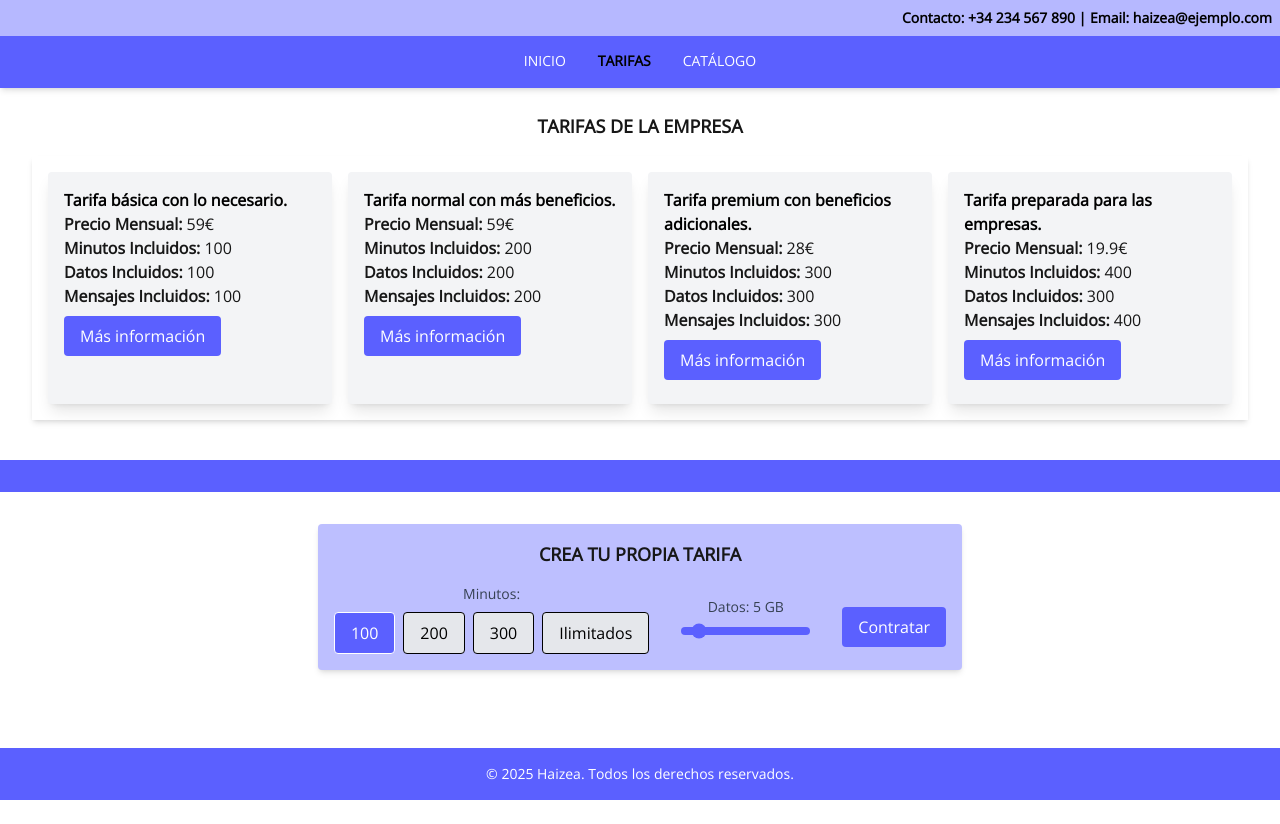
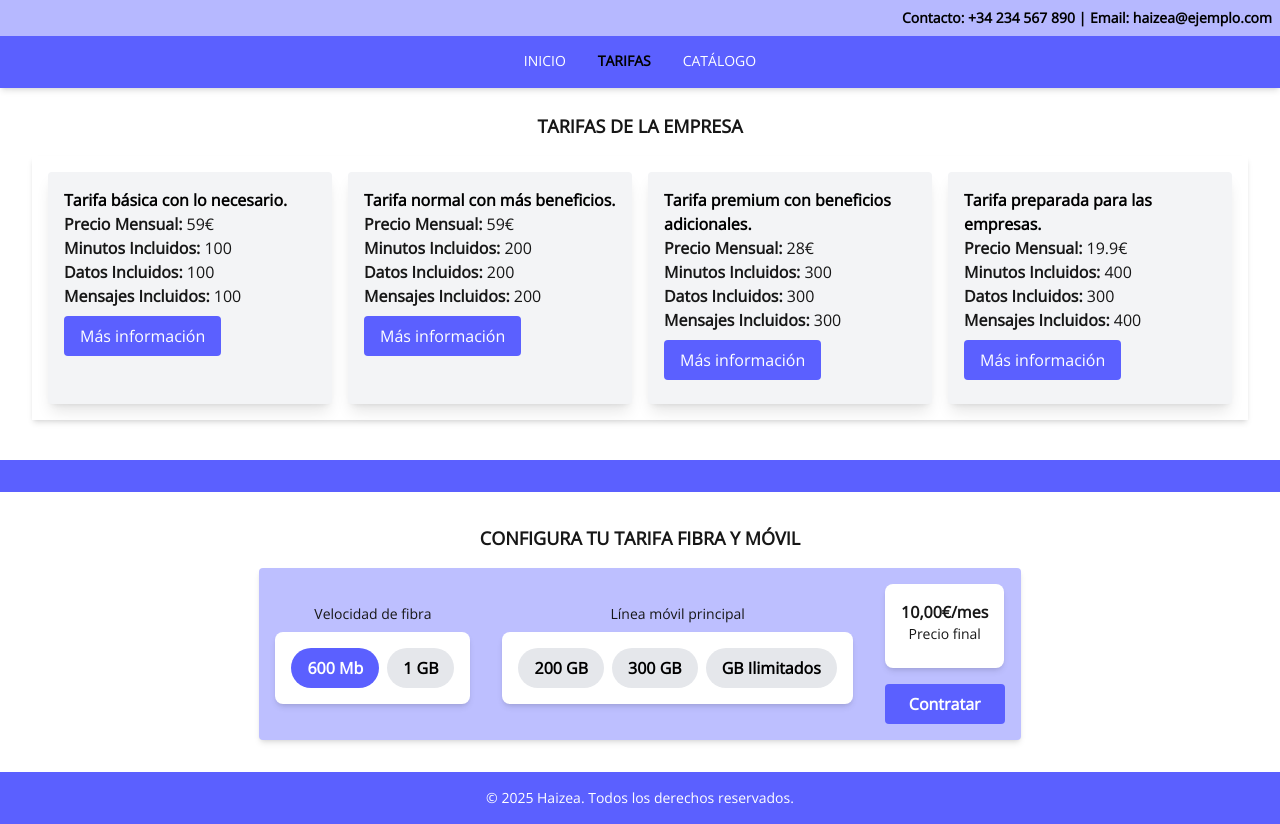
Before and after one commit to haizeagc/PFG_Next, a Next.js app in the folder my-app/: page /tarifas in a window 1280 px wide. Before the commit the page ends 800 px from the top, so only its background shows below. Built offline with nearby package versions, Linux system fonts and the light colour scheme; data requests are answered from the project's data file.

Commit message:
Cositas nuevas añadidas

```diff
--- a/my-app/src/app/ui/imagenesMov.tsx
+++ b/my-app/src/app/ui/imagenesMov.tsx
@@ -1,6 +1,7 @@
 "use client";
 
 import { useState, useEffect } from "react";
+
 
 const imagenes = [
   "/carrusel/01.jpg",
--- a/my-app/src/app/ui/tarifas/elecciones.tsx
+++ b/my-app/src/app/ui/tarifas/elecciones.tsx
@@ -3,70 +3,106 @@
 import { useState } from "react";
 
 export default function Elecciones() {
-  const [datos, setDatos] = useState(5); // Estado para los datos seleccionados
   const [minutosSeleccionados, setMinutosSeleccionados] = useState<string>("100"); // Estado para los minutos seleccionados
-
-  const handleDatosChange = (e: React.ChangeEvent<HTMLInputElement>) => {
-    setDatos(Number(e.target.value)); // Actualiza el estado con el valor del slider
-  };
+  const [fibraSeleccionada, setFibraSeleccionada] = useState<string>("600 Mb"); // Estado para la fibra seleccionada
 
   const handleMinutosChange = (minutos: string) => {
     setMinutosSeleccionados(minutos); // Actualiza el estado con el minuto seleccionado
   };
 
+  const handleFibraChange = (fibra: string) => {
+    setFibraSeleccionada(fibra); // Actualiza el estado con la fibra seleccionada
+  };
+
+  // Calcula el precio total basado en las opciones seleccionadas
+  const calcularPrecioTotal = () => {
+    let precioBase = 10; // Precio base
+
+    // Incrementa el precio según la fibra seleccionada
+    if (fibraSeleccionada === "1 GB") precioBase += 20;
+
+    // Incrementa el precio según los minutos seleccionados
+    if (minutosSeleccionados === "200 GB") precioBase += 12;
+    else if (minutosSeleccionados === "300 GB") precioBase += 15;
+    else if (minutosSeleccionados === "GB Ilimitados") precioBase += 30;
+
+    return precioBase;
+  };
+
   return (
-    <div className="flex justify-center items-center my-8">
+    <div className="flex flex-col justify-center items-center my-8">
+    {/* Título principal */}
+    <h2 className="text-lg font-bold mb-4">CONFIGURA TU TARIFA FIBRA Y MÓVIL</h2>
+
+    {/* Contenedor del formulario */}
     <div className="w-auto h-auto p-4 rounded shadow-md bg-[#bdbfff] text-center">
-        <h2 className="text-lg font-bold mb-4">CREA TU PROPIA TARIFA</h2>
-        <form className="flex flex-row gap-8 items-center">
+      <form className="flex flex-col gap-8 items-center">
+        {/* Contenedor de fibra, minutos, precio y botón en la misma fila */}
+        <div className="flex flex-row gap-8 items-center">
+          {/* Selección de fibra con botones */}
+          <div>
+            <label className="block text-sm font-medium mb-2">Velocidad de fibra</label>
+            <div className="p-4 bg-white rounded-lg shadow-md font-bold">
+              <div className="flex gap-2">
+                {["600 Mb", "1 GB"].map((fibra) => (
+                  <button
+                    key={fibra}
+                    type="button"
+                    onClick={() => handleFibraChange(fibra)}
+                    className={`px-4 py-2 rounded-full ${
+                      fibraSeleccionada === fibra
+                        ? "bg-[#5b60ff] text-white"
+                        : "bg-gray-200 text-black"
+                    }`}
+                  >
+                    {fibra}
+                  </button>
+                ))}
+              </div>
+            </div>
+          </div>
+
           {/* Selección de minutos con botones */}
           <div>
-            <label className="block text-sm font-medium text-gray-700 mb-2">
-              Minutos:
-            </label>
+            <label className="block text-sm font-medium mb-2">Línea móvil principal</label>
+            <div className="p-4 bg-white rounded-lg shadow-md font-bold">
               <div className="flex gap-2">
-              {["100", "200", "300", "Ilimitados"].map((minutos) => (
+                {["200 GB", "300 GB", "GB Ilimitados"].map((minutos) => (
                   <button
                     key={minutos}
                     type="button"
                     onClick={() => handleMinutosChange(minutos)}
-                  className={`px-4 py-2 border rounded ${
+                    className={`px-4 py-2 rounded-full ${
                       minutosSeleccionados === minutos
                         ? "bg-[#5b60ff] text-white"
                         : "bg-gray-200 text-black"
-                  } hover:bg-[#343afa]`}
+                    }`}
                   >
                     {minutos}
                   </button>
                 ))}
               </div>
             </div>
-
-          {/* Selección de datos con slider */}
-          <div>
-            <label htmlFor="datos" className="block text-sm font-medium text-gray-700">
-              Datos: {datos} GB
-            </label>
-            <input
-              id="datos"
-              name="datos"
-              type="range"
-              min="1"
-              max="50"
-              step="1"
-              value={datos}
-              onChange={handleDatosChange}
-              className="w-full mt-2 appearance-none bg-[#5b60ff] h-2 rounded-full accent-[#5b60ff]"
-            />
           </div>
 
-          {/* Botón para contratar */}
-          <button
-            type="submit"
-            className="mt-4 bg-[#5b60ff] text-white px-4 py-2 rounded hover:bg-[#343afa]"
-          >
+        {/* Precio total y botón de contratar */}
+<div className="flex flex-col items-center gap">
+  {/* Precio total */}
+  <div className="mb-4">
+    <div className="p-4 bg-white rounded-lg shadow-md font-bold">
+      {calcularPrecioTotal()},00€/mes
+      <label className="block text-sm font-medium mb-2">Precio final</label>
+    </div>
+  </div>
+
+  {/* Botón de contratar */}
+  <div>
+    <button className="px-6 py-2 bg-[#5b60ff] text-white font-bold rounded hover:bg-[#4a52d4]">
       Contratar
     </button>
+  </div>
+</div>
+        </div>
       </form>
     </div>
   </div>
```
Lines whose indentation alone changed are shown as unchanged.
